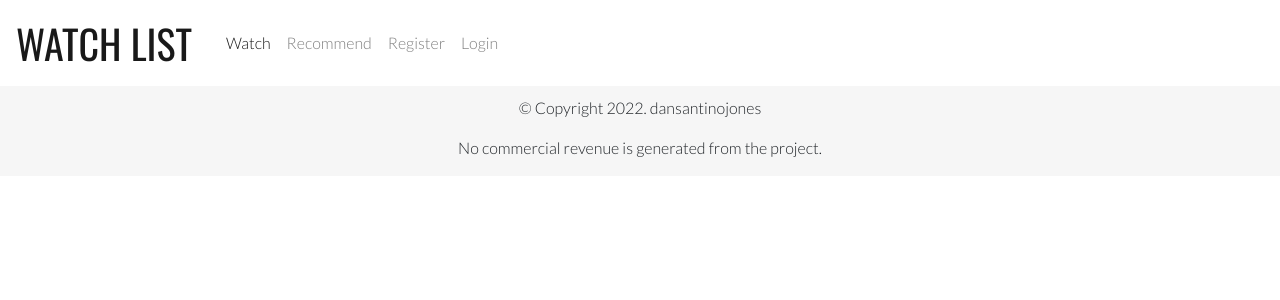
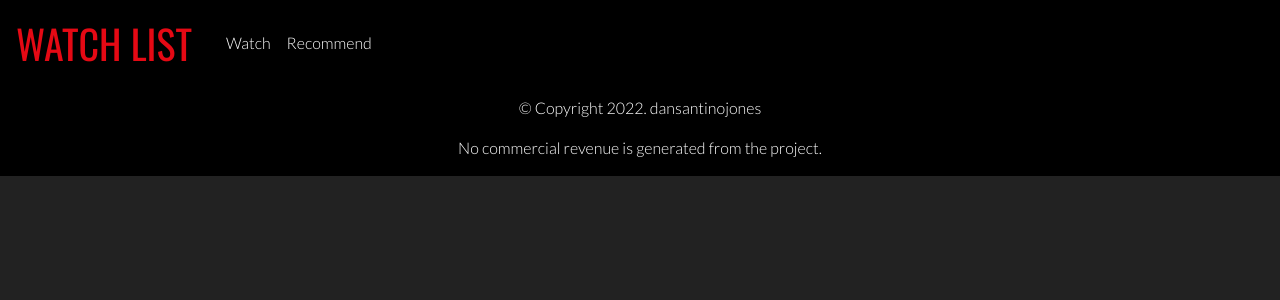
Before and after one commit to dansantinojones/watch-list-pp4, a Django app: page / in a window 1280 px wide. Shown: the top 300 px of the page. Run offline with Django 3.2, Linux system fonts and the light colour scheme; data that the repository does not hold is empty; some libraries are stand-ins or nearby versions.

Commit message:
Add background and text colour and style pagination button

```diff
--- a/static/css/style.css
+++ b/static/css/style.css
@@ -2,6 +2,8 @@
 
 body {
     font-family: 'Lato', sans-serif;
+    background-color: #222222;
+    color: #ffffff;
 }
 
 /*------------------------------------------------------ Logo */
@@ -11,6 +13,17 @@ body {
     padding-right: 10px;
     font-family: 'Oswald', sans-serif;
     text-transform: uppercase;
+    color: #E50914;
+}
+
+/*------------------------------------------------------ Nav */
+
+#nav-bg {
+    background-color: #000000;
+}
+
+#nav-text {
+    color: #ffffff;
 }
 
 /*------------------------------------------------------ Add Button */
@@ -28,8 +41,8 @@ body {
 /*------------------------------------------------------ Media List Items */
 
 .card-title {
-    font-size: 2em;
-    color: black;
+    font-size: 1.5em;
+    color: #ffffff;
     padding-top: 8px;
 }
 
@@ -40,10 +53,20 @@ body {
 
 .card-body {
     display: flex;
+    background-color: #000000;
+}
+
+#card-body-border {
+    border: 1px solid #ffffff;
 }
 
 #center-content {
     justify-content: center;
+}
+
+.pagination-text {
+    font-family: 'Lato', sans-serif;
+    color: #ffffff;
 }
 
 /*------------------------------------------------------ Recommend Button */
@@ -52,10 +75,12 @@ body {
     font-size: 2em;
     background: none;
     border: none;
+    color: #E50914;
 }
 
 .thumb-number {
     font-size: 1.2em;
+    color: #ffffff;
 }
 
 /*------------------------------------------------------ Media Details */
@@ -70,10 +95,12 @@ body {
 #media-description-thumb-btn {
     font-size: 2.2em;
     margin-top: 20px;
+    color: #E50914;
 }
 
 #media-description-thumb-number {
     font-size: 1.4em;
+    color: #ffffff;
 }
 
 #media-detail-description {
@@ -125,11 +152,12 @@ body {
 
 footer {
     bottom: 0;
-    background-color: #f6f6f6;
+    background-color: #000000;
     height: 90px;
 }
 
 .footer-text {
     padding-top: 10px;
     text-align: center;
+    color: #ffffff;
 }
```
